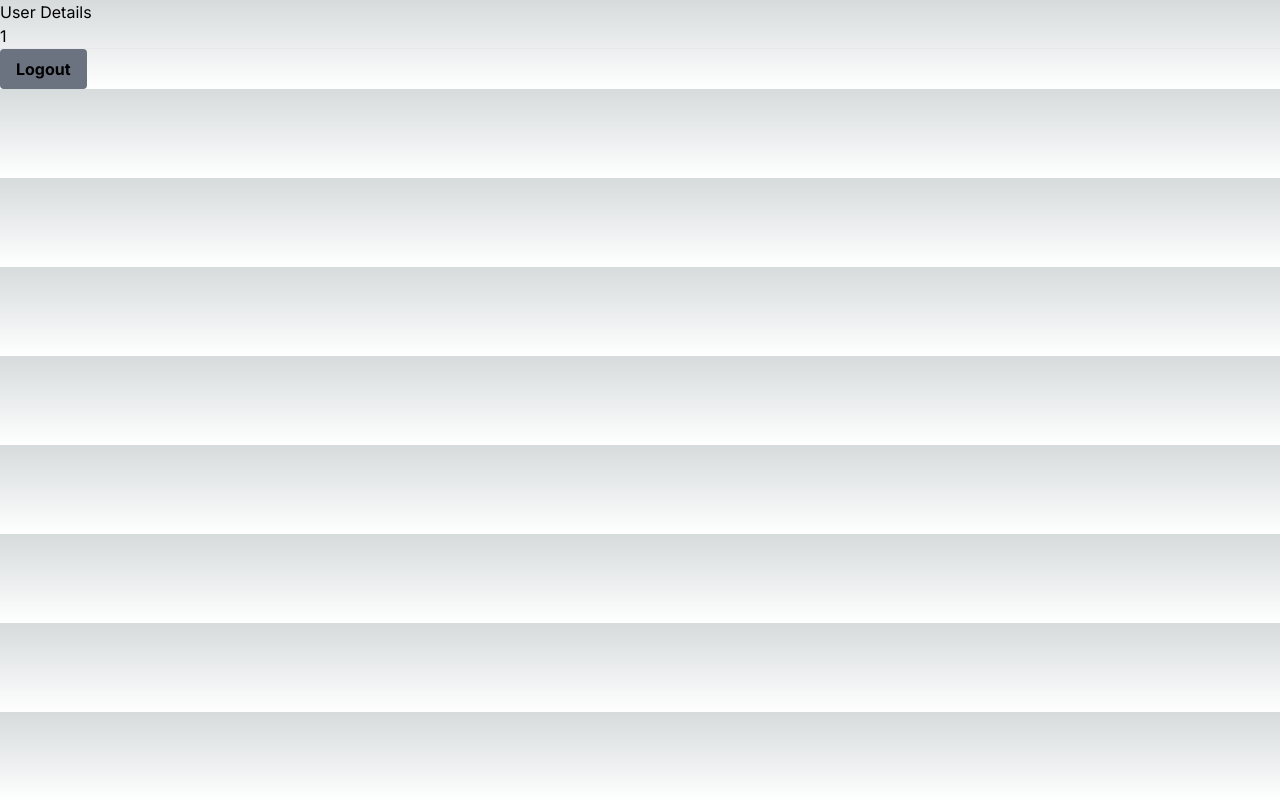
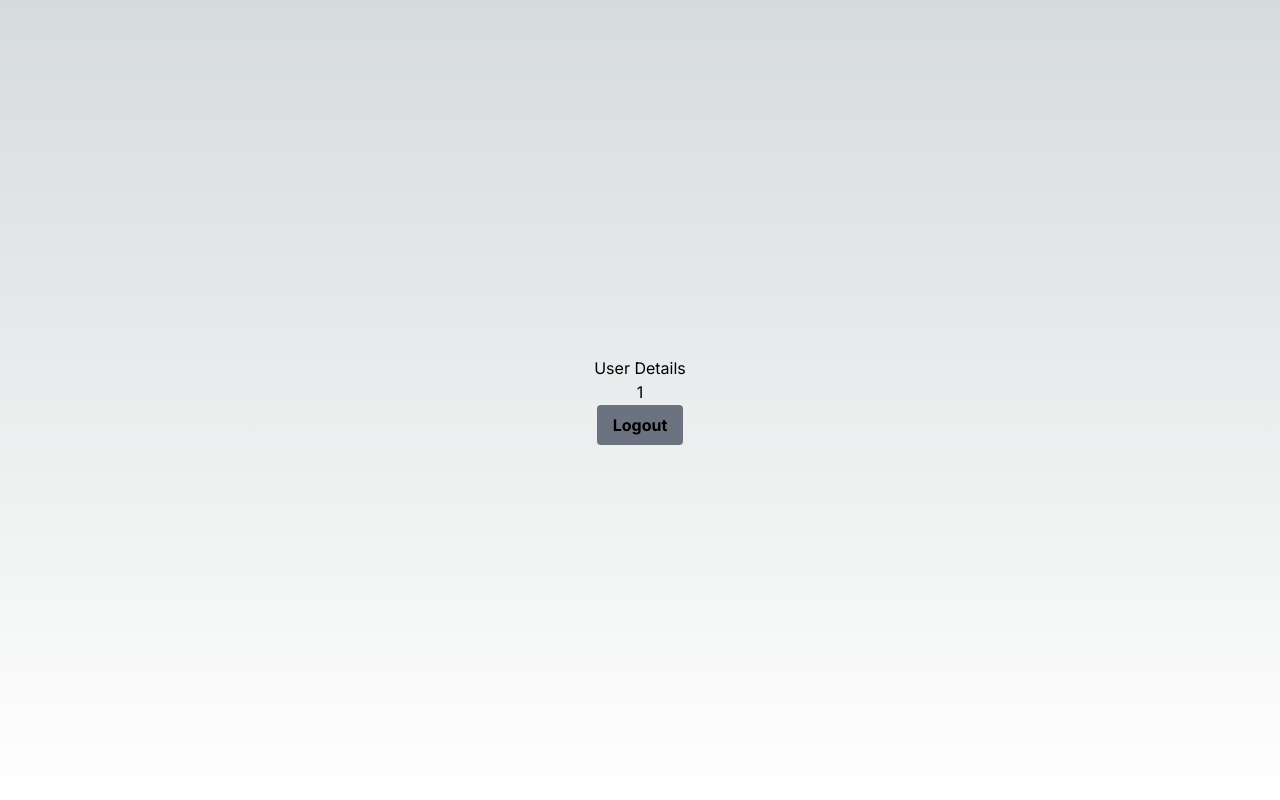
Before and after one commit to shaileshhb/nextjs-auth, a Next.js app: page /profile/1 in a window 1280 px wide. Built offline with nearby package versions, Linux system fonts and the light colour scheme.

Commit message:
minor changes

```diff
--- a/src/app/profile/[id]/page.tsx
+++ b/src/app/profile/[id]/page.tsx
@@ -20,7 +20,7 @@
   }
 
   return (
-    <div>
+    <div className="flex flex-col items-center justify-center min-h-screen py-2">
       <h1>User Details</h1>
       <h1>{params.id}</h1>
       <hr />
--- a/src/middleware.ts
+++ b/src/middleware.ts
@@ -31,7 +31,7 @@
   matcher: [
     '/',
     '/profile',
-    // '/profile/:id*',
+    '/profile/:path*',
     '/login',
     '/signup',
     '/logout',
```
Also changed, not shown: 1 other file (tests, documents, lock files or other folders).
